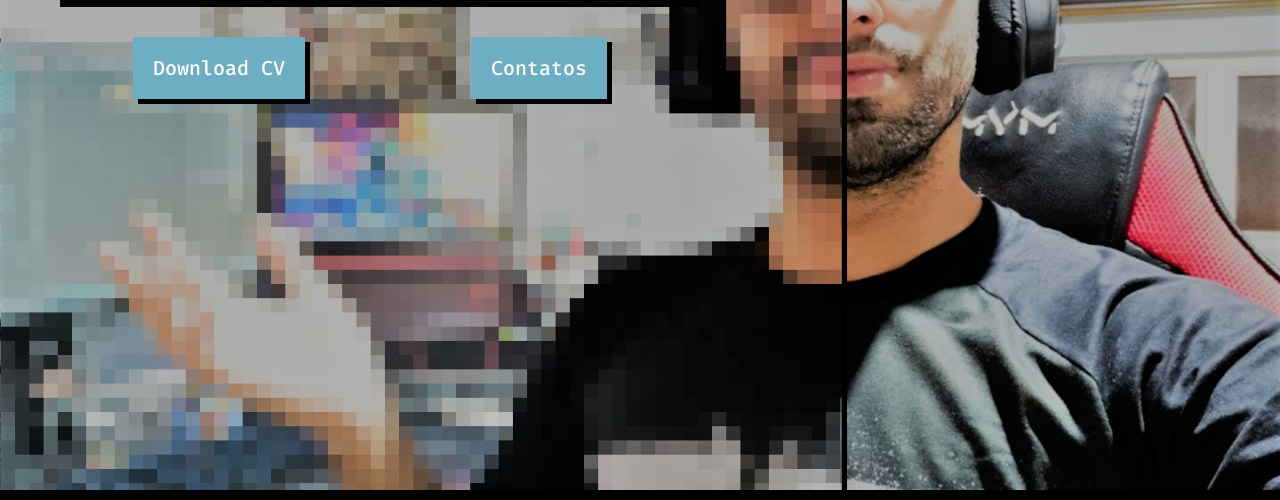
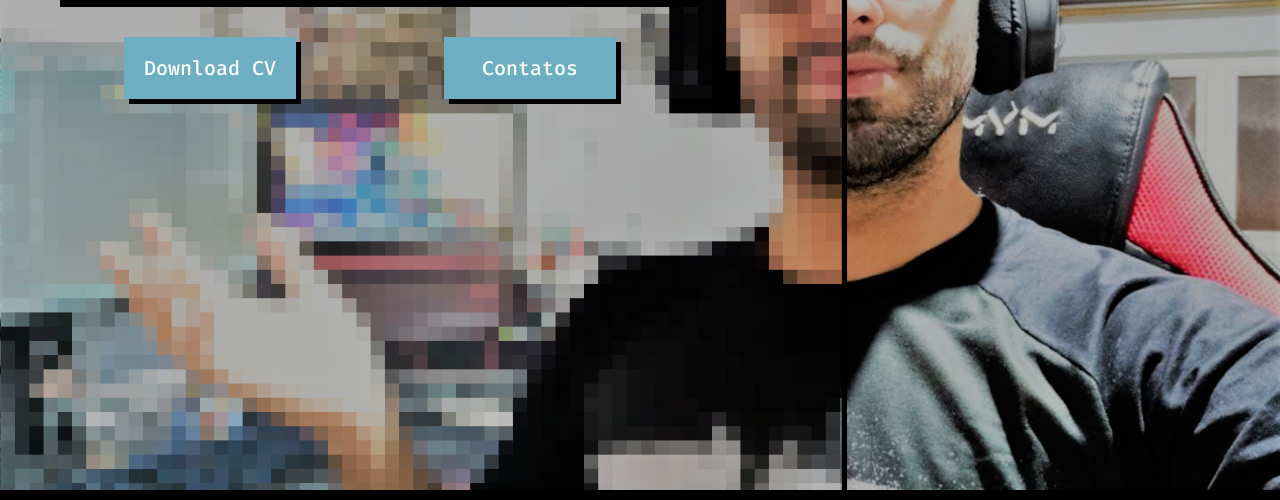
Before and after one commit to carllosrene/carllosrene.github.io, a plain HTML site: page index.html in a window 1280 px wide. Shown: the part 392-892 px from the top of the page. Drawn offline with Linux system fonts and the light colour scheme.

Commit message:
Change size of the banner contact button

```diff
--- a/css/components/banner.css
+++ b/css/components/banner.css
@@ -24,3 +24,7 @@
     display: flex;
     justify-content: space-around;
 }
+
+.navigation .contact_banner {
+    padding: 18px 38px;
+}
--- a/index.html
+++ b/index.html
@@ -40,7 +40,7 @@
 
             <div class="navigation">
                 <a class="button" href="#" lang="en">Download CV</a>
-                <a class="button" href="#">Contatos</a>
+                <a class="button contact_banner" href="#">Contatos</a>
             </div>
         </div>
     </section>
```
